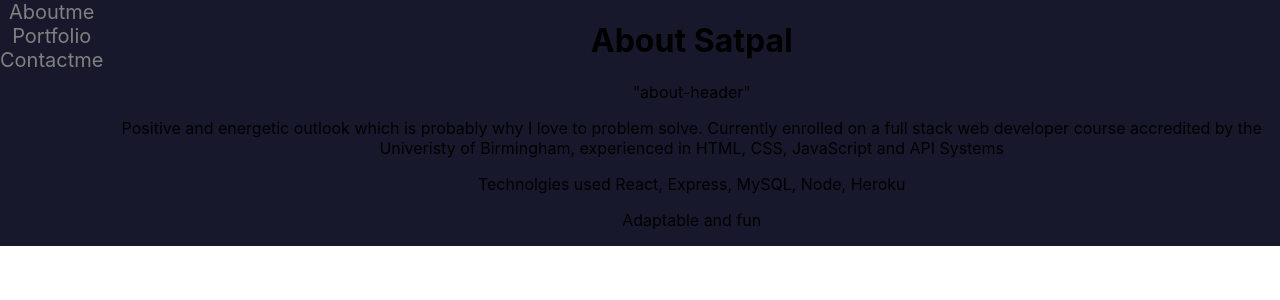
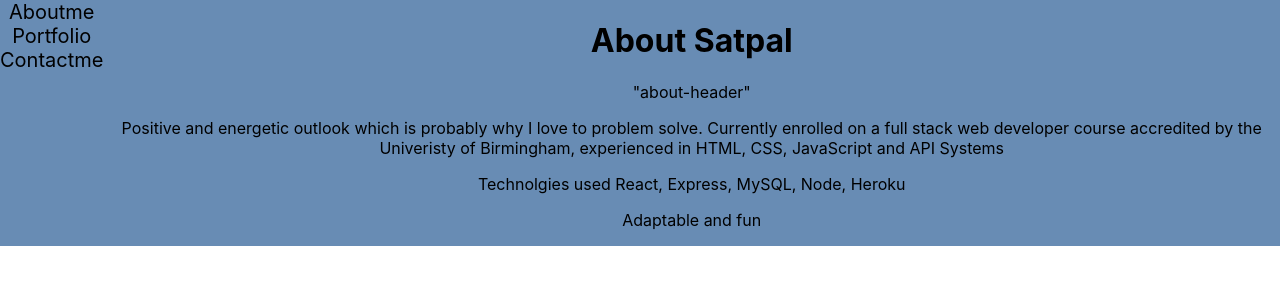
Before and after one commit to satpalmatharoo/react-portfolio, a React (Create React App) app in the folder reactportfolio/: page / in a window 1280 px wide. Shown: the top 300 px of the page. Built offline with nearby package versions, Linux system fonts and the light colour scheme.

Commit message:
change background colour

```diff
--- a/reactportfolio/src/App.css
+++ b/reactportfolio/src/App.css
@@ -13,7 +13,7 @@
 a.nav-link{
   text-decoration:none;
   font-size: 20px;
-  color:gray;
+  color:black;
   text-align: centre
 
 }
@@ -36,7 +36,7 @@ a.nav-link{
   list-style: none;
   padding: top 30px;
   justify-content: space-around;
-  background-color: rgb(24, 24, 44);
+  background-color: rgb(104, 140, 180);
 }
 
 @media only screen and (max-width: 1000px) {
```
